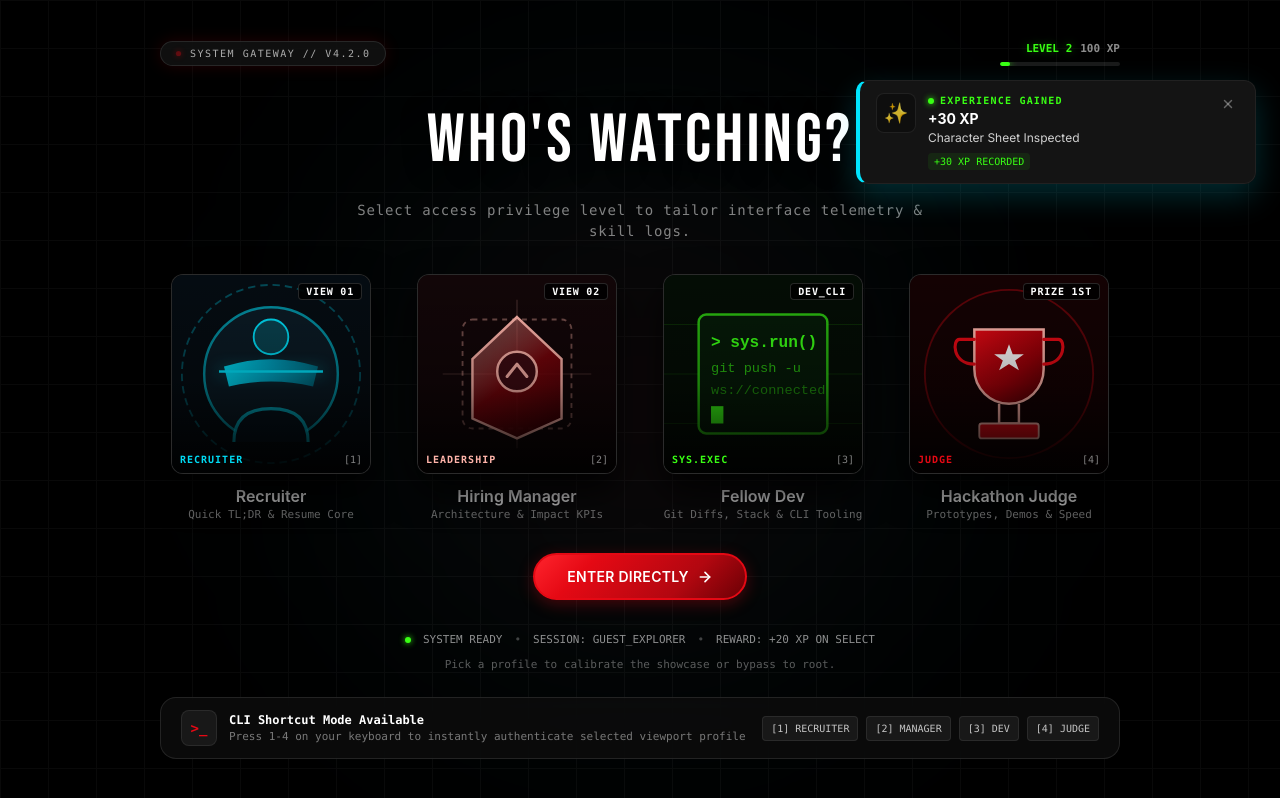
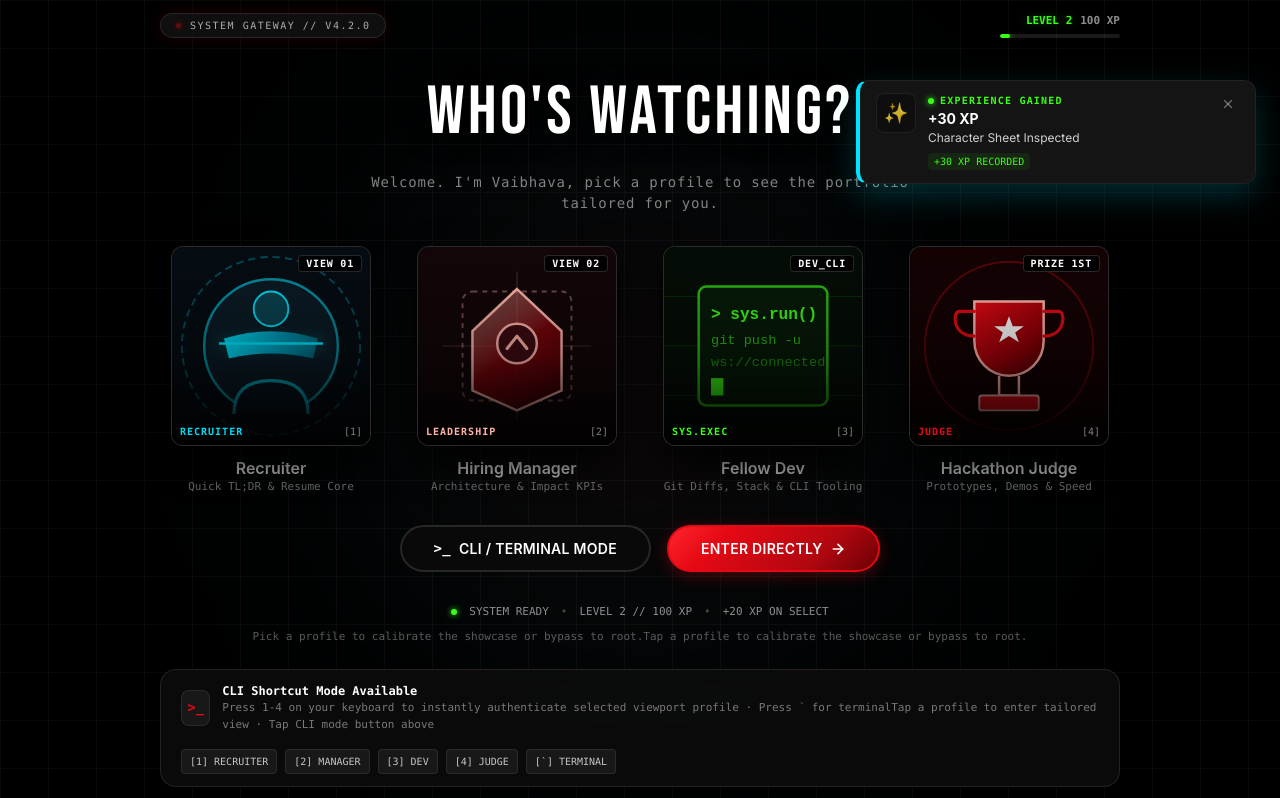
Before and after one commit to vaibhava-shrivastav/Portfolio, a React (Vite) app: page / in a window 1280 px wide. Shown: the top 798 px of the page. Built offline with nearby package versions, Linux system fonts and the light colour scheme; a web font is replaced by a local one.

Commit message:
feat(welcome): restyle ProfileSelect to Stitch Welcome Gateway with real telemetry and CLI mode

```diff
--- a/src/components/ProfileSelect.jsx
+++ b/src/components/ProfileSelect.jsx
@@ -12,9 +12,9 @@
  * - 44px+ tap targets, WCAG AA contrast, hover/focus scale & glow
  * ==========================================================================
  */
-import { useEffect, useRef } from 'react';
+import { useEffect, useRef, useCallback } from 'react';
 import { useGame, useSession, usePersona, calculateLevelProgress } from '../context/GameContext';
-import { visitorPersonas } from '../data/profile';
+import { profile as profileData, visitorPersonas } from '../data/profile';
 
 export function ProfileSelect() {
   const { state, actions } = useGame();
@@ -27,7 +27,33 @@ export function ProfileSelect() {
   const currentXp = state.xp || 0;
   const levelProgress = calculateLevelProgress(currentXp);
 
-  // Handle keyboard shortcuts: 1, 2, 3, 4, Esc
+  const handleCliMode = useCallback(() => {
+    if (actions.enterDirectly) {
+      actions.enterDirectly(selectedProfile || 'default');
+    } else {
+      actions.setSelectedProfile(selectedProfile || 'default');
+      actions.setProfileSelected(true);
+    }
+    if (actions.openTerminal) {
+      actions.openTerminal();
+    }
+  }, [actions, selectedProfile]);
+
+  const handleSelect = (personaId) => {
+    selectPersona(personaId);
+  };
+
+  const handleDirectEnter = () => {
+    // Enter directly: do not award +20 XP, do not leave persona undefined
+    if (actions.enterDirectly) {
+      actions.enterDirectly(selectedProfile || 'default');
+    } else {
+      actions.setSelectedProfile(selectedProfile || 'default');
+      actions.setProfileSelected(true);
+    }
+  };
+
+  // Handle keyboard shortcuts: 1, 2, 3, 4, `, Esc
   useEffect(() => {
     if (profileSelected) return;
 
@@ -47,6 +73,9 @@ export function ProfileSelect() {
       } else if (e.key === '4') {
         e.preventDefault();
         selectPersona('judge');
+      } else if (e.key === '`' || e.key === '~') {
+        e.preventDefault();
+        handleCliMode();
       } else if (e.key === 'Escape' && selectedProfile) {
         // Allow closing without change if user already had a profile
         e.preventDefault();
@@ -56,26 +85,12 @@ export function ProfileSelect() {
 
     window.addEventListener('keydown', handleKeyDown);
     return () => window.removeEventListener('keydown', handleKeyDown);
-  }, [profileSelected, selectPersona, selectedProfile, actions]);
+  }, [profileSelected, selectPersona, selectedProfile, actions, handleCliMode]);
 
   // If already selected and not toggled back open, do not render
   if (profileSelected) {
     return null;
   }
-
-  const handleSelect = (personaId) => {
-    selectPersona(personaId);
-  };
-
-  const handleDirectEnter = () => {
-    // Enter directly: do not award +20 XP, do not leave persona undefined
-    if (actions.enterDirectly) {
-      actions.enterDirectly(selectedProfile || 'default');
-    } else {
-      actions.setSelectedProfile(selectedProfile || 'default');
-      actions.setProfileSelected(true);
-    }
-  };
 
   return (
     <div
@@ -126,7 +141,7 @@ export function ProfileSelect() {
             WHO&apos;S WATCHING?
           </h1>
           <p className="profile-select__subtitle font-mono">
-            Select access privilege level to tailor interface telemetry &amp; skill logs.
+            {profileData.welcome}
           </p>
         </div>
 
@@ -205,6 +220,16 @@ export function ProfileSelect() {
 
           <button
             type="button"
+            onClick={handleCliMode}
+            className="btn btn--secondary btn--pill profile-select__btn-cli"
+            aria-label="Launch portfolio in interactive CLI terminal mode"
+          >
+            <span className="profile-select__btn-cli-prompt font-mono" aria-hidden="true">&gt;_</span>
+            <span>CLI / TERMINAL MODE</span>
+          </button>
+
+          <button
+            type="button"
             onClick={handleDirectEnter}
             className="btn btn--primary btn--pill"
           >
@@ -232,12 +257,13 @@ export function ProfileSelect() {
             <span className="profile-select__indicator-dot" />
             <span>SYSTEM READY</span>
             <span className="profile-select__separator">•</span>
-            <span>SESSION: {selectedProfile ? selectedProfile.toUpperCase() : 'GUEST_EXPLORER'}</span>
+            <span>LEVEL {currentLevel} // {currentXp} XP</span>
             <span className="profile-select__separator">•</span>
-            <span>REWARD: +20 XP ON SELECT</span>
+            <span>+20 XP ON SELECT</span>
           </div>
           <p className="profile-select__info-prompt">
-            Pick a profile to calibrate the showcase or bypass to root.
+            <span className="profile-select__kbd-text">Pick a profile to calibrate the showcase or bypass to root.</span>
+            <span className="profile-select__touch-text">Tap a profile to calibrate the showcase or bypass to root.</span>
           </p>
         </div>
 
@@ -252,7 +278,12 @@ export function ProfileSelect() {
                 CLI Shortcut Mode Available
               </span>
               <span className="profile-select__shortcut-desc font-mono">
-                Press 1-4 on your keyboard to instantly authenticate selected viewport profile
+                <span className="profile-select__kbd-text">
+                  Press 1-4 on your keyboard to instantly authenticate selected viewport profile · Press <kbd>`</kbd> for terminal
+                </span>
+                <span className="profile-select__touch-text">
+                  Tap a profile to enter tailored view · Tap CLI mode button above
+                </span>
               </span>
             </div>
           </div>
@@ -261,6 +292,7 @@ export function ProfileSelect() {
             <span className="profile-select__pill-key">[2] MANAGER</span>
             <span className="profile-select__pill-key">[3] DEV</span>
             <span className="profile-select__pill-key">[4] JUDGE</span>
+            <span className="profile-select__pill-key">[`] TERMINAL</span>
           </div>
         </div>
       </div>
```
